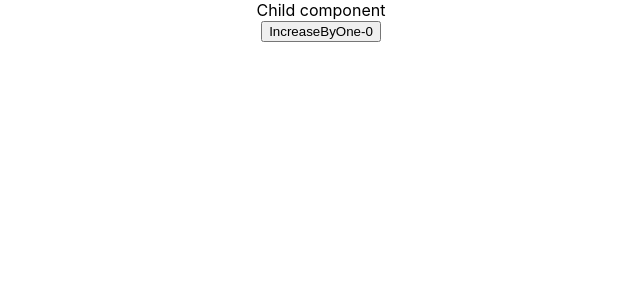
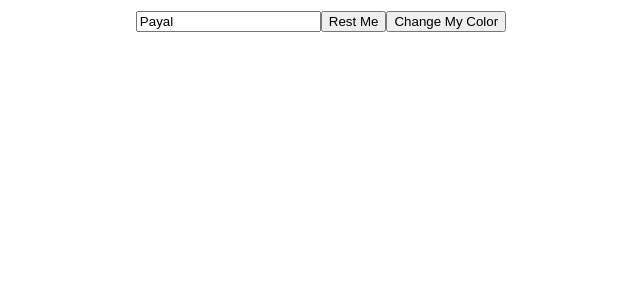
Before and after one commit to PayalSasmal10/react-concepts, a React (Create React App) app: page / in a window 1280 px wide. Shown: the top 300 px of the page, without its empty margins (319-959 px from the left). Built offline with nearby package versions, Linux system fonts and the light colour scheme.

Commit message:
color changed

```diff
--- a/src/App.css
+++ b/src/App.css
@@ -1,5 +1,6 @@
 .App {
   text-align: center;
+  margin-top: 10px;
 }
 
 .App-logo {
--- a/src/App.js
+++ b/src/App.js
@@ -2,10 +2,11 @@ import './App.css';
 import { Callback } from './components/useCallback/Callback';
 import Child from './components/useCallback/child';
 import { Memo } from './components/useMemo/Memo';
+import { UseRef } from './components/useRef/UseRef';
 function App() {
   return (
     <div className="App">
-      <Callback/>
+      <UseRef/>
     </div>
   );
 }
--- /dev/null
+++ b/src/components/useRef/UseRef.js
@@ -0,0 +1,31 @@
+// use ref use to manipulate the DOM object in React.
+
+import React, { useRef, useState } from "react";
+
+export const UseRef = () => {
+    const refElement = useRef(0);
+    const [name, setName] = useState("Payal");
+
+    console.log(refElement);
+
+    const onChangeName = (e) => {
+        setName(e.target.value);
+    };
+
+    const restButtonHandler = () => {
+        setName("")
+        refElement.current.focus();
+    };
+
+    const buttonHandler = () => {
+        refElement.current.style.color = "blue";
+    }
+
+    return(
+        <div>
+            <input type="text" ref={refElement} value={name} onChange={onChangeName} />
+            <button onClick={restButtonHandler}>Rest Me</button>
+            <button onClick={buttonHandler}>Change My Color</button>
+        </div>
+    );
+};
```
